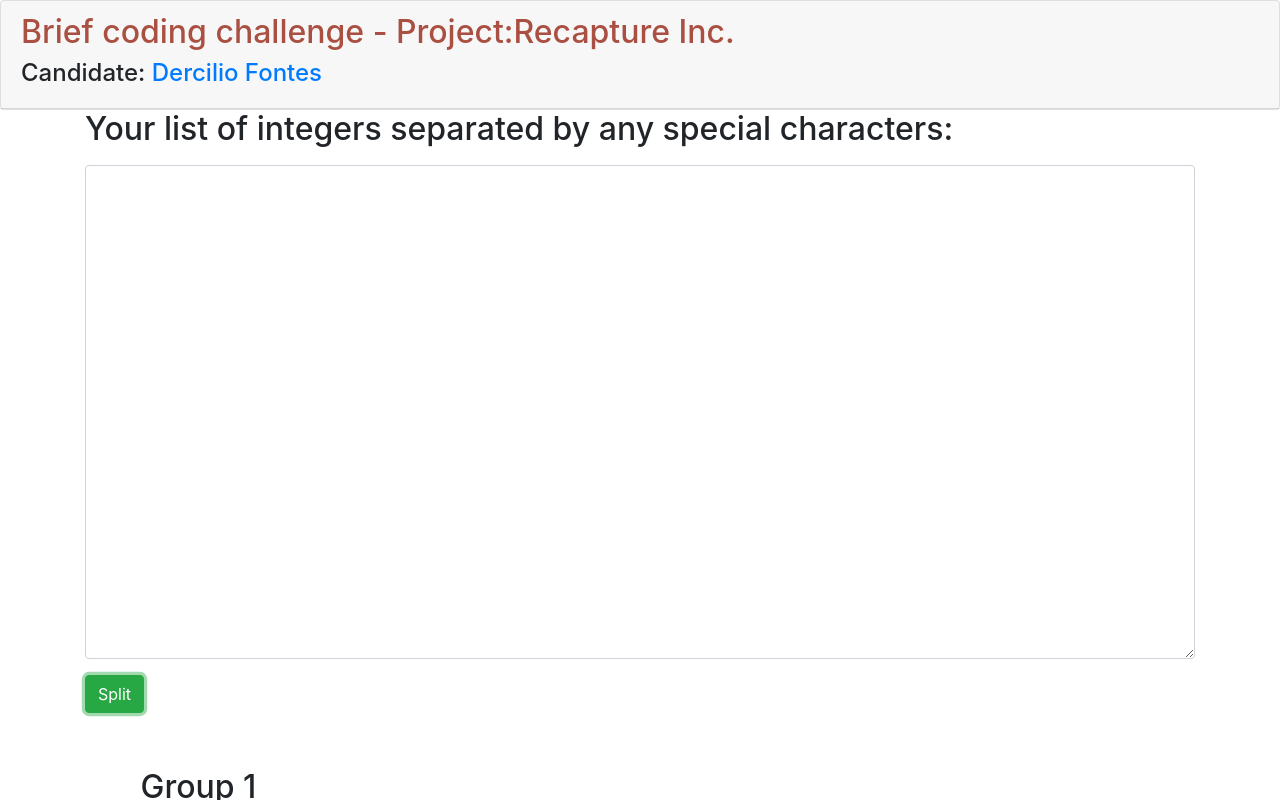
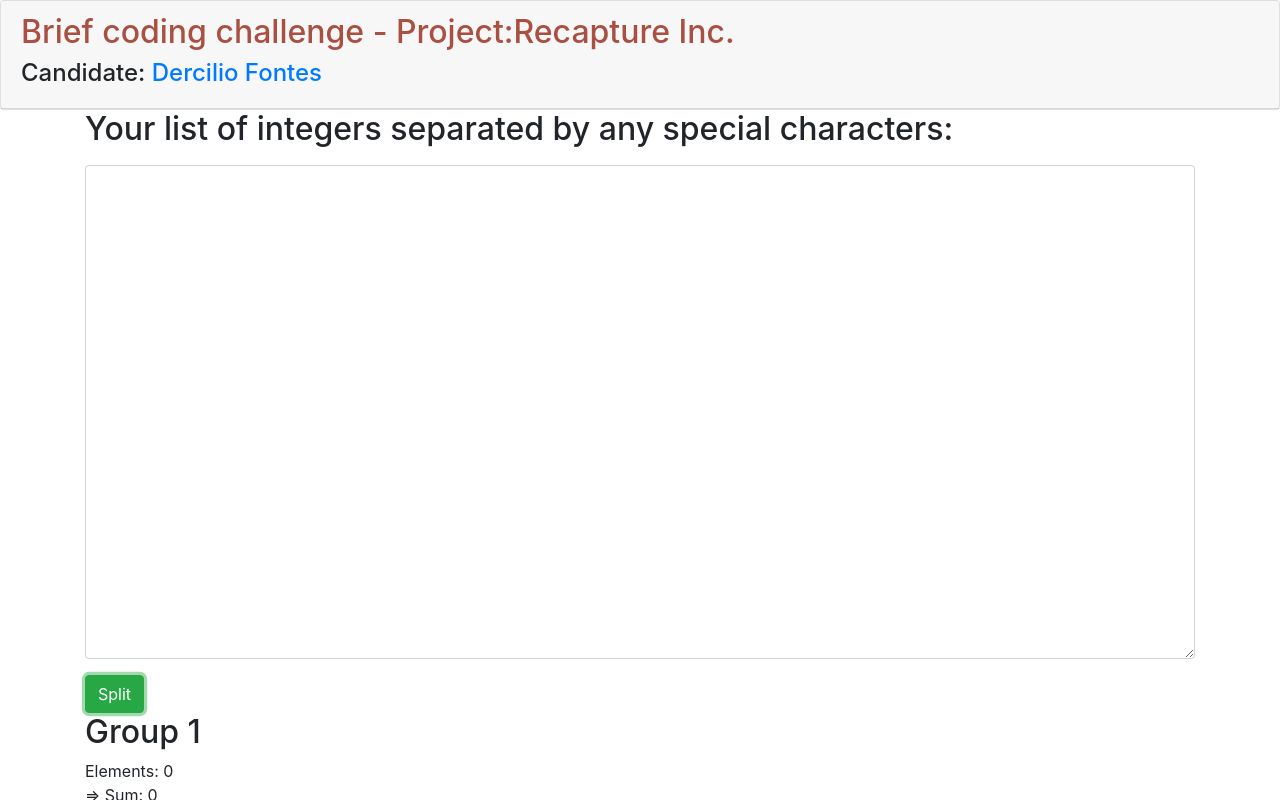
Before and after one commit to DercilioFontes/recapture-project, a plain HTML site: page index.html in a window 1280 px wide. Both pictures are taken after a click on the button "Split". Shown: the top 800 px of the page. Drawn offline with nearby package versions, Linux system fonts and the light colour scheme.

Commit message:
Improviments and fix ReExp for getting negative numbers.

```diff
--- a/index.html
+++ b/index.html
@@ -39,7 +39,7 @@ This exercise is not intended to take up all of your free time, please limit it
             </textarea>
         </div>
         <button type="button" class="btn btn-success">Split</button>
-        <div id="result">
+        <div>
             <div id="group1"></div>
             <div id="group2"></div>
         </div>
@@ -51,7 +51,7 @@ This exercise is not intended to take up all of your free time, please limit it
     <script>
 
         // Auxiliary function for trying to achive the closest total sum between two subarrays.
-        const improvingToAlmostSameSum = (a1, a2) => {
+        const improveToAlmostSameSum = (a1, a2) => {
             let sumA1 = a1.reduce((acc, x) => acc += x, 0);
             let sumA2 = a2.reduce((acc, x) => acc += x, 0);
             let diffSumA1SumA2 = sumA1 - sumA2;
@@ -104,7 +104,7 @@ This exercise is not intended to take up all of your free time, please limit it
             // Descending sort of the array
             const arrayDescSorted = array.sort((a, b) => b - a);
 
-            // Distributes elements between subarrays, alternating order of the two subarrys each time to balance sums
+            // Distribute elements between subarrays, alternating order of the two subarrys each time to balance sums
             let turnOfSubArray1First = true;
             for (let i = 0; i < arrayDescSorted.length; ) {
                 if(turnOfSubArray1First) {
@@ -122,21 +122,26 @@ This exercise is not intended to take up all of your free time, please limit it
                 }
             }
 
-            return improvingToAlmostSameSum(subArray1, subArray2);
+            return improveToAlmostSameSum(subArray1, subArray2);
         }
 
         $('button').click(() => {
+
+            // Remove previous result
+            $('#group1').children().remove();
+            $('#group2').children().remove();
+
             const textareaInput = $('textarea').val();
-            const re = /\d{1,}/g;
+            const re = /-?\d{1,}/g;
             const arrayOfStringNumbers = textareaInput.match(re) || [''];
             const arrayOfNumbers = arrayOfStringNumbers.map( e => Number(e));
             const groups = splitInTwoGroupsOfEqualSizeAndAlmostEqualSum(arrayOfNumbers);
 
             $('#group1').append('<h2>Group 1</h2>');
-            $('#group1').append(`<p>Elements: ${groups[0].join(', ')} =>  Sum: ${groups[0].reduce((acc, x) => acc += x, 0)}</p>`);
+            $('#group1').append(`<p>Elements: ${groups[0].join(', ')} <br>=>  Sum: ${groups[0].reduce((acc, x) => acc += x, 0)}</p>`);
 
             $('#group2').append('<h2>Group 2</h2>');
-            $('#group2').append(`<p>Elements: ${groups[1].join(', ')} =>  Sum: ${groups[1].reduce((acc, x) => acc += x, 0)}</p>`);
+            $('#group2').append(`<p>Elements: ${groups[1].join(', ')} <br>=>  Sum: ${groups[1].reduce((acc, x) => acc += x, 0)}</p>`);
         });
     </script>
 
```
